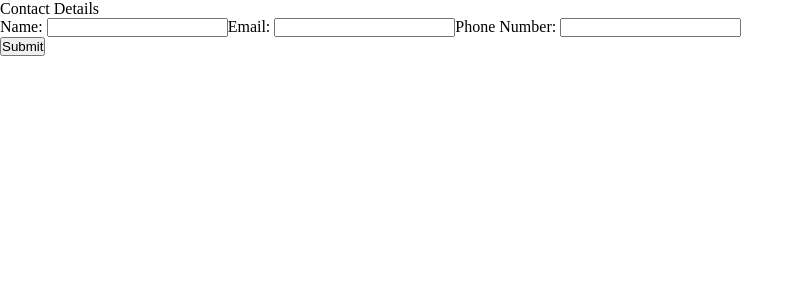
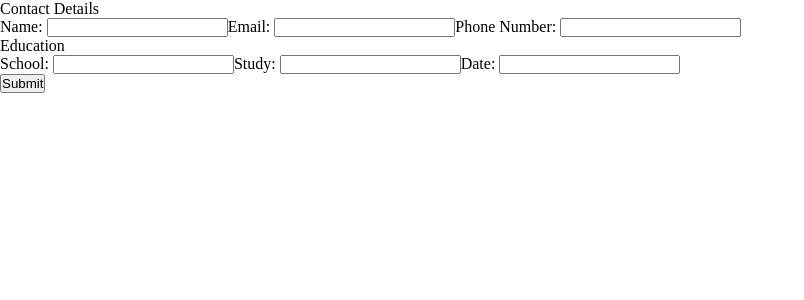
Before and after one commit to RichardGabelman/cv-application, a React (Vite) app: page / in a window 1280 px wide. Shown: the top 300 px of the page, without its empty margins (0-804 px from the left). Built offline with nearby package versions, Linux system fonts and the light colour scheme.

Commit message:
Implement basic education section react component

```diff
--- a/eslint.config.js
+++ b/eslint.config.js
@@ -33,6 +33,7 @@ export default [
         'warn',
         { allowConstantExport: true },
       ],
+      "react/prop-types": "off",
     },
   },
 ]
--- a/src/components/Education.jsx
+++ b/src/components/Education.jsx
@@ -1,7 +1,56 @@
 import { useState } from "react";
 
-function Education() {
-  return <></>;
+function Education({ submitted }) {
+  const [school, setSchool] = useState("");
+  const [study, setStudy] = useState("");
+  const [date, setDate] = useState("");
+
+  if (submitted) {
+    console.log("Submitted");
+
+    return (
+      <div id="educationSection">
+        <h2>{school}</h2>
+        <p>{study}</p>
+        <p>{date}</p>
+      </div>
+    );
+  }
+
+  return (
+    <div id="educationSection">
+      <form>
+        <legend>Education</legend>
+
+        <label htmlFor="school">School: </label>
+        <input
+          type="text"
+          id="school"
+          name="school"
+          value={school}
+          onChange={(event) => setSchool(event.target.value)}
+        />
+
+        <label htmlFor="study">Study: </label>
+        <input
+          type="text"
+          id="study"
+          name="study"
+          value={study}
+          onChange={(event) => setStudy(event.target.value)}
+        />
+
+        <label htmlFor="date">Date: </label>
+        <input
+          type="text"
+          id="date"
+          name="date"
+          value={date}
+          onChange={(event) => setDate(event.target.value)}
+        />
+      </form>
+    </div>
+  );
 }
 
 export default Education;
```
